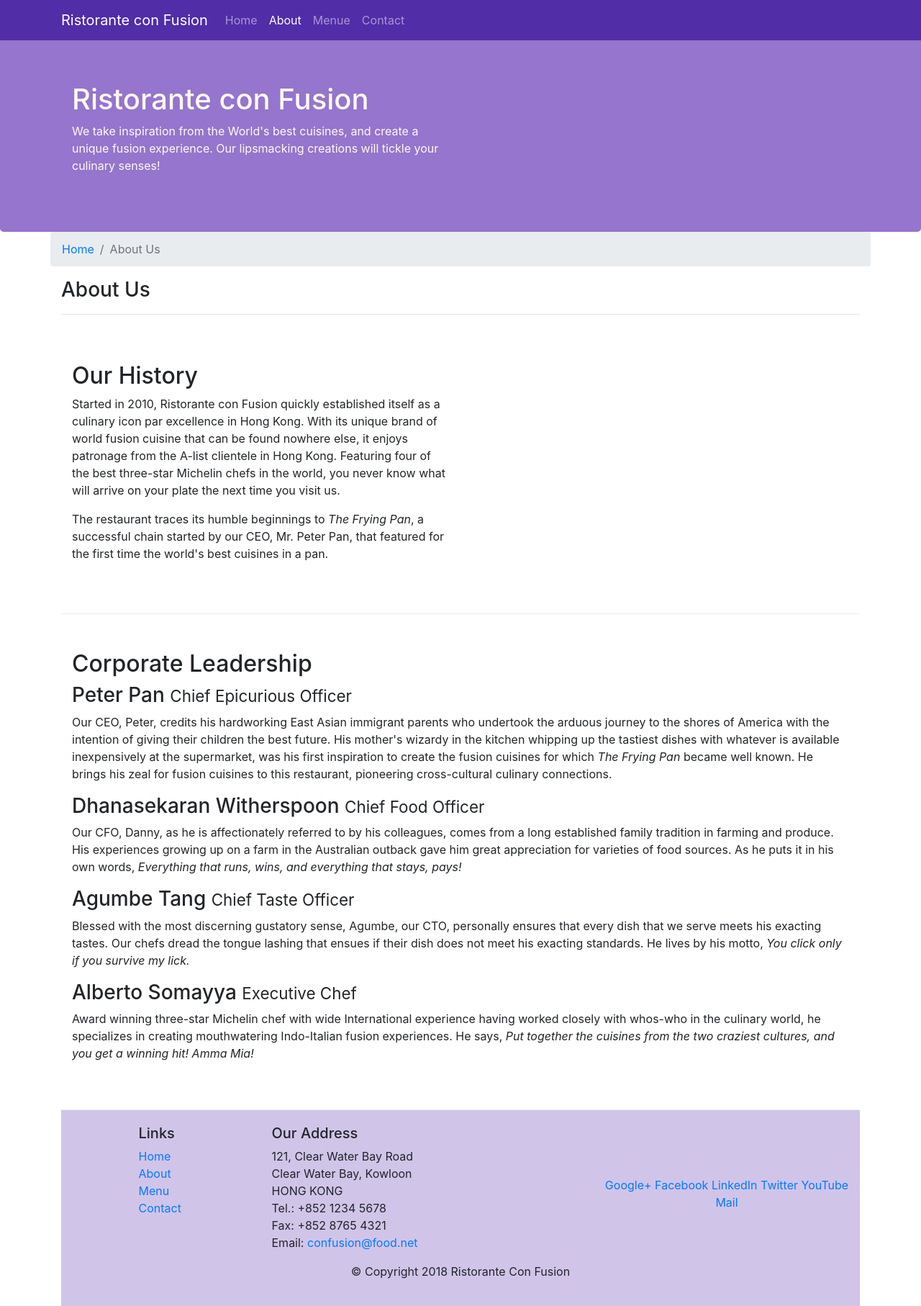
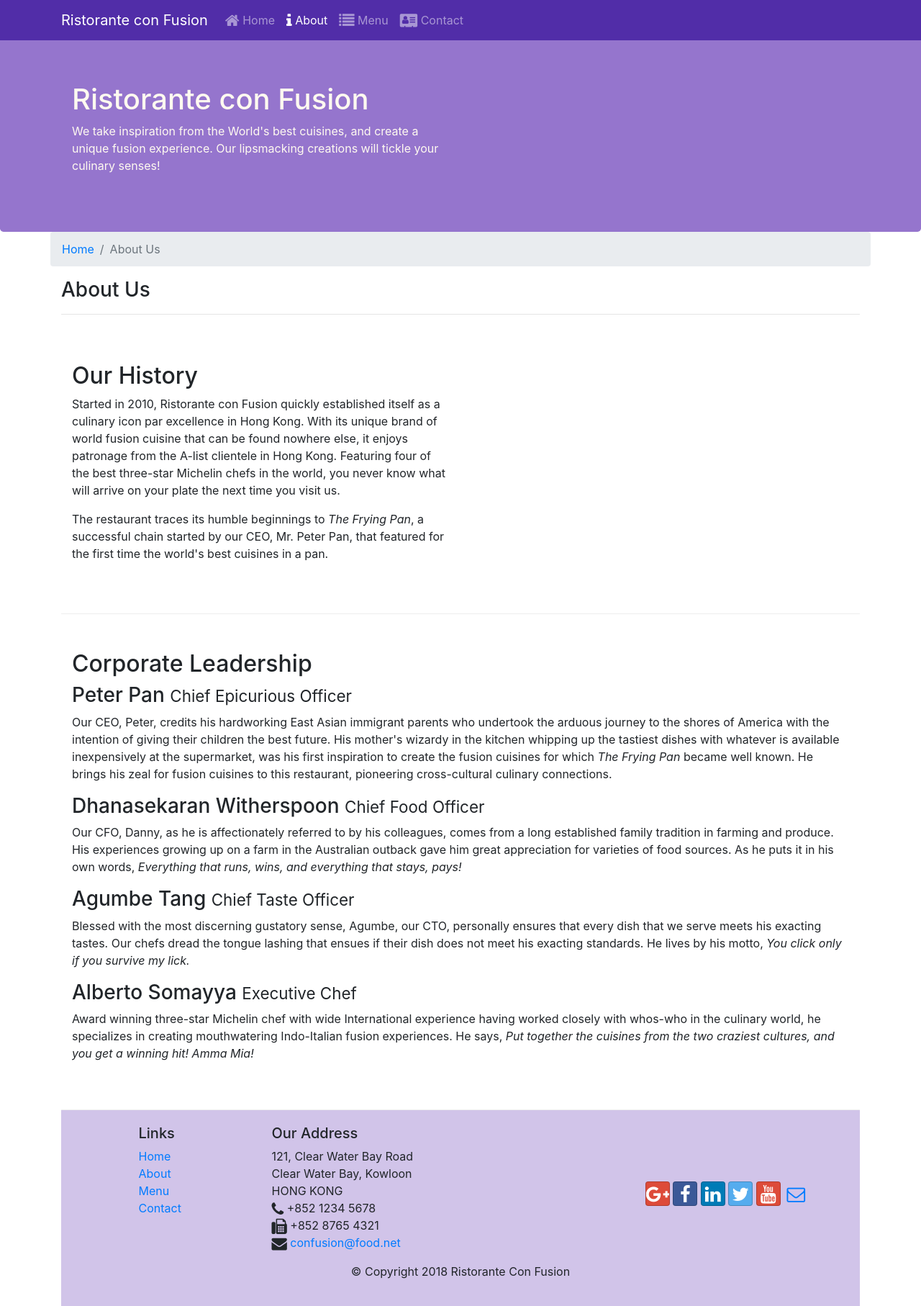
Before and after one commit to RaedIsmail/Bootstrap, a website: page aboutus.html in a window 1280 px wide. Shown: the whole page at 72% size. Drawn offline with nearby package versions, Linux system fonts and the light colour scheme.

Commit message:
Font awesome and Icons

```diff
--- a/aboutus.html
+++ b/aboutus.html
@@ -9,6 +9,8 @@
 
     <!-- Bootstrap CSS -->
     <link rel="stylesheet" href="node_modules/bootstrap/dist/css/bootstrap.min.css">
+    <link rel="stylesheet" href="node_modules/font-awesome/css/font-awesome.min.css">
+    <link rel="stylesheet" href="node_modules/bootstrap-social/bootstrap-social.css">
     <link rel="stylesheet" href="css/styles.css">
     <title>Ristorante Con Fusion</title>
 </head>
@@ -27,10 +29,14 @@
             <a class="navbar-brand" href="./index.html">Ristorante con Fusion</a>
             <div class="collapse navbar-collapse" id="Navbar">
                 <ul class="navbar-nav mr-auto">
-                    <li class="nav-item"><a class="nav-link" href="./index.html">Home</a></li>
-                    <li class="nav-item active"><a class="nav-link" href="#">About</a></li>
-                    <li class="nav-item"><a class="nav-link" href="#">Menue</a></li>
-                    <li class="nav-item"><a class="nav-link" href="#">Contact</a></li>
+                    <li class="nav-item"><a class="nav-link" href="./index.html"><span class="fa fa-home fa-lg"></span>
+                            Home</a></li>
+                    <li class="nav-item active"><a class="nav-link" href="#"><span class="fa fa-info fa-lg"></span>
+                            About</a></li>
+                    <li class="nav-item"><a class="nav-link" href="#"><span class="fa fa-list fa-lg"></span> Menu</a>
+                    </li>
+                    <li class="nav-item"><a class="nav-link" href="#"><span class="fa fa-address-card fa-lg"></span>
+                            Contact</a></li>
 
                 </ul>
             </div>
@@ -138,19 +144,25 @@
                             121, Clear Water Bay Road<br>
                             Clear Water Bay, Kowloon<br>
                             HONG KONG<br>
-                            Tel.: +852 1234 5678<br>
-                            Fax: +852 8765 4321<br>
-                            Email: <a href="mailto:confusion@food.net">confusion@food.net</a>
+                            <i class="fa fa-phone fa-lg"></i> +852 1234 5678<br>
+                            <i class="fa fa-fax fa-lg"></i> +852 8765 4321<br>
+                            <i class="fa fa-envelope fa-lg"></i> <a
+                                href="mailto:confusion@food.net">confusion@food.net</a>
                         </address>
                     </div>
                     <div class="col-12 col-sm-4 align-self-center">
                         <div class="text-center">
-                            <a href="http://google.com/+">Google+</a>
-                            <a href="http://www.facebook.com/profile.php?id=">Facebook</a>
-                            <a href="http://www.linkedin.com/in/">LinkedIn</a>
-                            <a href="http://twitter.com/">Twitter</a>
-                            <a href="http://youtube.com/">YouTube</a>
-                            <a href="mailto:">Mail</a>
+                            <a class="btn btn-social-icon btn-google" href="http://google.com/+"><i
+                                    class="fa fa-google-plus fa-lg"></i></a>
+                            <a class="btn btn-social-icon btn-facebook"
+                                href="http://www.facebook.com/profile.php?id="><i class="fa fa-facebook fa-lg"></i></a>
+                            <a class="btn btn-social-icon btn-linkedin" href="http://www.linkedin.com/in/"><i
+                                    class="fa fa-linkedin fa-lg"></i></a>
+                            <a class="btn btn-social-icon btn-twitter" href="http://twitter.com/"><i
+                                    class="fa fa-twitter fa-lg"></i></a>
+                            <a class="btn btn-social-icon btn-google" href="http://youtube.com/"><i
+                                    class="fa fa-youtube fa-lg"></i></a>
+                            <a class="btn btn-social-icon" href="mailto:"><i class="fa fa-envelope-o fa-lg"></i></a>
                         </div>
                     </div>
                 </div>
--- a/package.json
+++ b/package.json
@@ -15,6 +15,8 @@
   },
   "dependencies": {
     "bootstrap": "^4.0.0",
+    "bootstrap-social": "^5.1.1",
+    "font-awesome": "^4.7.0",
     "jquery": "^3.3.1",
     "popper.js": "^1.12.9"
   }
```
Also changed, not shown: index.html (+17 -14 lines), 1 other file.
